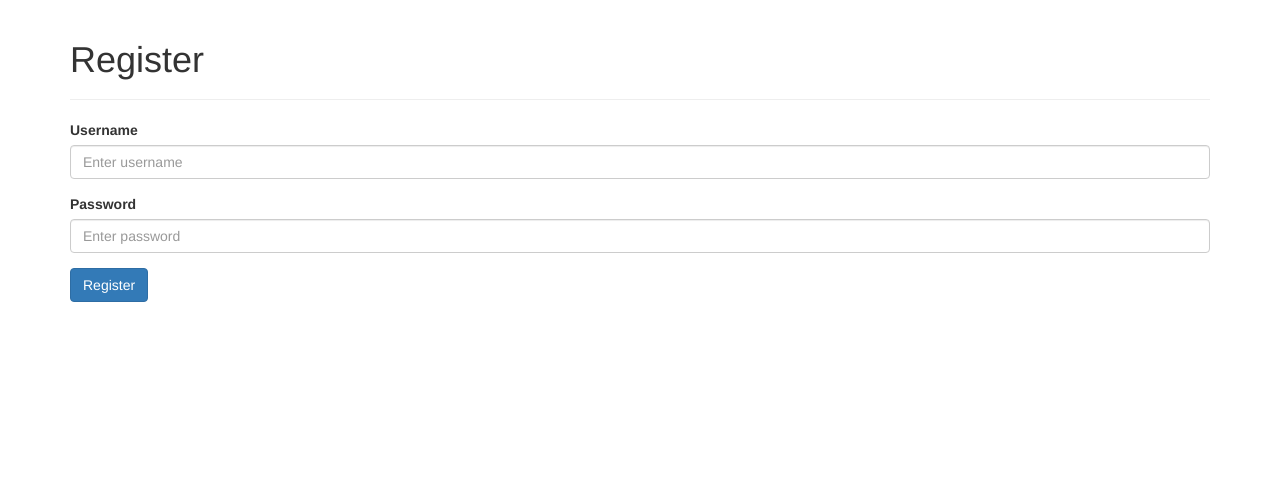
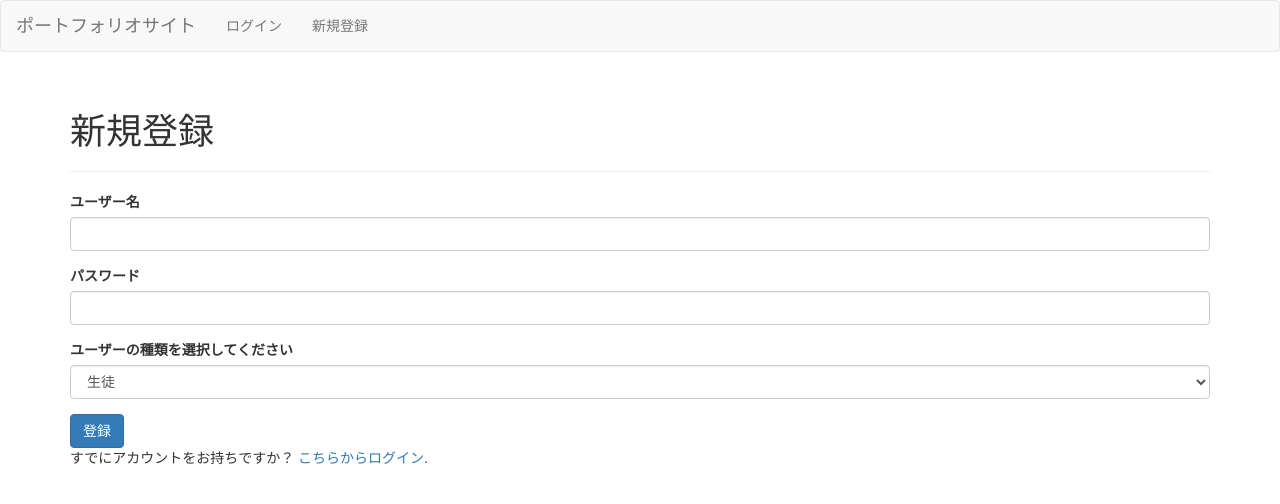
Before and after one commit to To-Takemoto/ePortfolio_prot, a Flask app: page /register in a window 1280 px wide. Shown: the top 504 px of the page. Run offline with Flask 3, Linux system fonts and the light colour scheme; some libraries are stand-ins or nearby versions.

Commit message:
簡単なロジックの追加と、コア部分の抽出

```diff
--- a/app/templates/register.html
+++ b/app/templates/register.html
@@ -1,36 +1,30 @@
-<!doctype html>
-<html lang="en">
-<head>
-    <meta charset="UTF-8">
-    <meta name="viewport" content="width=device-width, initial-scale=1.0">
-    <title>Register</title>
-    <link href="//cdnjs.cloudflare.com/ajax/libs/twitter-bootstrap/3.3.7/css/bootstrap.min.css" rel="stylesheet">
-</head>
-<body>
+<!-- templates/register.html -->
 
-<div class="container">
-    <div class="page-header"><h1>Register</h1></div>
+{% extends "base.html" %}
 
-    {% with messages = get_flashed_messages(with_categories=true) %}
-      {% if messages %}
-        {% for category, message in messages %}
-          <div class="alert alert-{{ category }}">{{ message }}</div>
-        {% endfor %}
-      {% endif %}
-    {% endwith %}
+{% block title %}新規登録{% endblock %}
+
+{% block content %}
+<div class="page-header"><h1>新規登録</h1></div>
 
 <form action="{{ url_for('register') }}" method="POST">
     <div class="form-group">
-            <label for="username">Username</label>
-            <input type="text" class="form-control" id="username" name="username" placeholder="Enter username" required>
+        <label for="username">ユーザー名</label>
+        <input type="text" class="form-control" id="username" name="username" required>
     </div>
     <div class="form-group">
-            <label for="password">Password</label>
-            <input type="password" class="form-control" id="password" name="password" placeholder="Enter password" required>
+        <label for="password">パスワード</label>
+        <input type="password" class="form-control" id="password" name="password" required>
     </div>
-        <button type="submit" class="btn btn-primary">Register</button>
+    <div class="form-group">
+        <label for="role">ユーザーの種類を選択してください</label>
+        <select class="form-control" id="role" name="role">
+            <option value="student">生徒</option>
+            <option value="teacher">先生</option>
+        </select>
+    </div>
+    <button type="submit" class="btn btn-primary">登録</button>
 </form>
-</div>
 
-</body>
-</html>
+<p>すでにアカウントをお持ちですか？ <a href="{{ url_for('login') }}">こちらからログイン</a>.</p>
+{% endblock %}
```
Also changed, not shown: app/templates/mypage.html (+25 -40 lines). Lines whose indentation alone changed are shown as unchanged.
